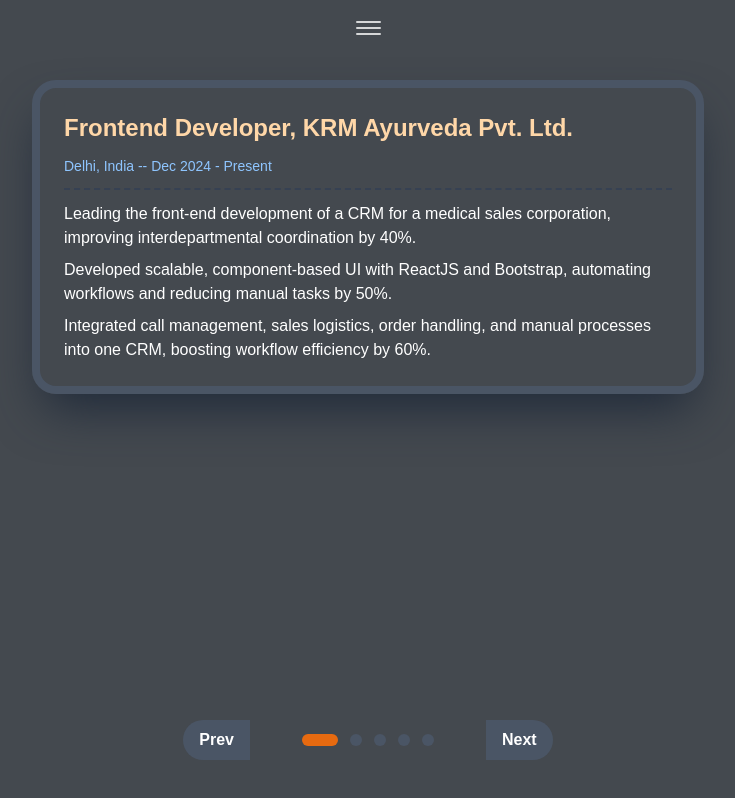
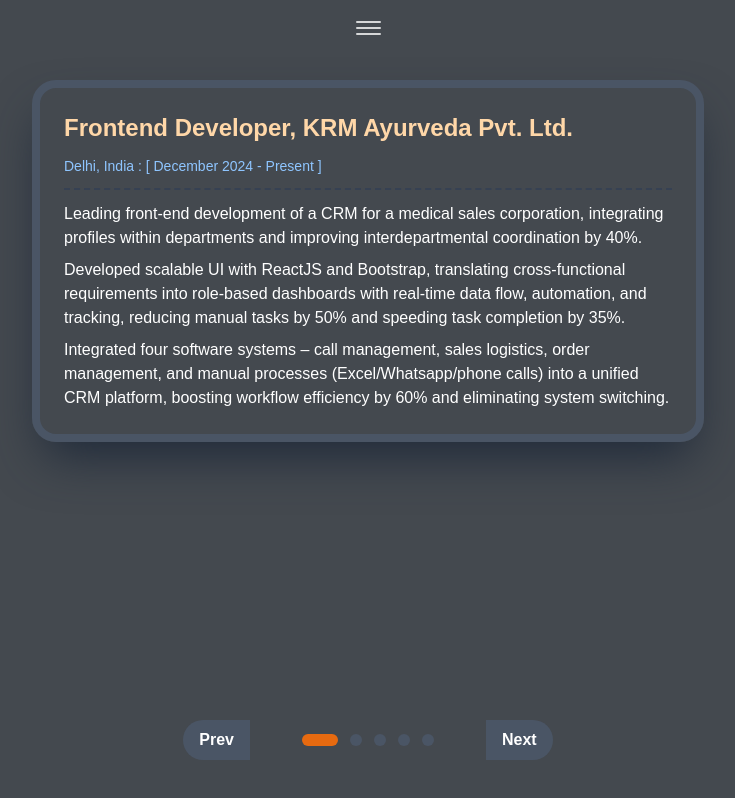
Before and after one commit to imSonuKushwaha/newPortfolio, a React (Vite) app: page /newPortfolio/experiences in a window 1280 px wide. Shown: the whole page, without its empty margins (272-1007 px from the left). Built offline with nearby package versions, Linux system fonts and the light colour scheme.

Commit message:
Refactor code structure for improved readability and maintainability

```diff
--- a/src/pages/Experiences.jsx
+++ b/src/pages/Experiences.jsx
@@ -6,42 +6,41 @@
       role: "Frontend Developer",
       company: "KRM Ayurveda Pvt. Ltd.",
       location: "Delhi, India",
-      duration: "Dec 2024 - Present",
+      duration: "December 2024 - Present",
       points: [
-        "Leading the front-end development of a CRM for a medical sales corporation, improving interdepartmental coordination by 40%.",
-        "Developed scalable, component-based UI with ReactJS and Bootstrap, automating workflows and reducing manual tasks by 50%.",
-        "Integrated call management, sales logistics, order handling, and manual processes into one CRM, boosting workflow efficiency by 60%.",
+        "Leading front-end development of a CRM for a medical sales corporation, integrating profiles within departments and improving interdepartmental coordination by 40%.",
+        "Developed scalable UI with ReactJS and Bootstrap, translating cross-functional requirements into role-based dashboards with real-time data flow, automation, and tracking, reducing manual tasks by 50% and speeding task completion by 35%.",
+        "Integrated four software systems – call management, sales logistics, order management, and manual processes (Excel/Whatsapp/phone calls) into a unified CRM platform, boosting workflow efficiency by 60% and eliminating system switching.",
       ],
     },
     {
       role: "Frontend Developer",
       company: "Nagarik Solution Pvt. Ltd.",
       location: "Kathmandu, Nepal",
-      duration: "Apr 2024 - Aug 2024",
+      duration: "April 2024 - August 2024",
       points: [
-        "Co-designed a responsive UI, reducing task completion time by 25%.",
-        "Integrated 20+ RESTful APIs, improving data exchange and system response time.",
-        "Implemented real-time updates and collaborated with healthcare professionals to build a reliable UI aligned with NHMIS standards.",
+        "Co-designed a responsive UI, reducing task completion time by 25%, and integrated 20+ RESTful APIs to improve data exchange efficiency and response time.",
+        "Implemented real-time data updates as per NHMIS standards, boosting data accuracy by 70%, and resolved critical bugs to enhance system reliability.",
+        "Collaborated with healthcare professionals to gather requirements and deliver an intuitive, accessible UI for the Central Hospital System.",
       ],
     },
     {
       role: "Software Engineer",
       company: "Maroon Engineering Solution",
       location: "Pokhara, Nepal",
-      duration: "Jul 2023 - Mar 2024",
+      duration: "July 2023 - March 2024",
       points: [
-        "Built a responsive website with 17 features using ReactJS, NodeJS, Tailwind CSS, Material UI, and MongoDB.",
-        "Optimized responsiveness for mobile devices and developed a product-ready Flutter app named 'ePasal'.",
+        "Built a responsive website with 17 key features using ReactJS, Express with NodeJS, Tailwind CSS, Material UI, and MongoDB and optimized the responsiveness of web pages, especially to mobile screens to assist Mobile Web App.",
+        "Developed a product-ready mobile application, ePasal, using Flutter, ensuring cross-platform compatibility for both Android and iOS. The app features a dynamic and responsive UI, and integrates seamlessly with RESTful APIs.",
       ],
     },
     {
       role: "Front-End Web Developer Intern",
       company: "Khudra Corporation",
       location: "Kathmandu, Nepal",
-      duration: "Jun 2022 - Aug 2022",
+      duration: "June 2022 - August 2022",
       points: [
-        "Built an E-commerce Card Page with 5 reusable components using ReactJS and Bootstrap.",
-        "Ensured alignment with design guidelines to deliver a seamless user experience.",
+        "Built an E-commerce Card Page with 5 reusable React components using ReactJS and Bootstrap, fully aligned with design guidelines to enhance the user experience, optimizing performance and responsiveness across devices.",
       ],
     },
     {
@@ -120,8 +119,8 @@
               {experienceData[activeTab].company}
             </strong>
             <span className="text-sm text-blue-300">
-              {experienceData[activeTab].location} --{" "}
-              {experienceData[activeTab].duration}
+              {experienceData[activeTab].location} : [{" "}
+              {experienceData[activeTab].duration} ]
             </span>
             <hr className="w-full border-dashed border-t-2 border-gray-700" />
             <ul className="list-none list-inside text-white text-pretty space-y-2">
```
Also changed, not shown: 5 other files (tests, documents, lock files or other folders).
